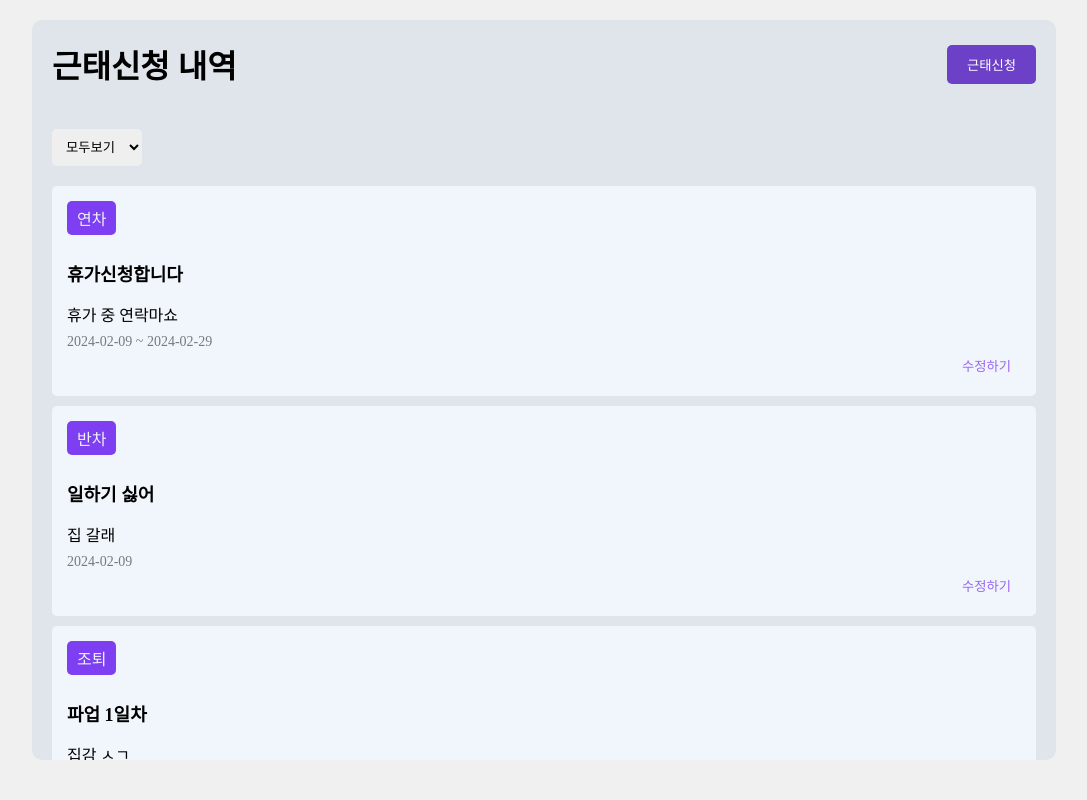
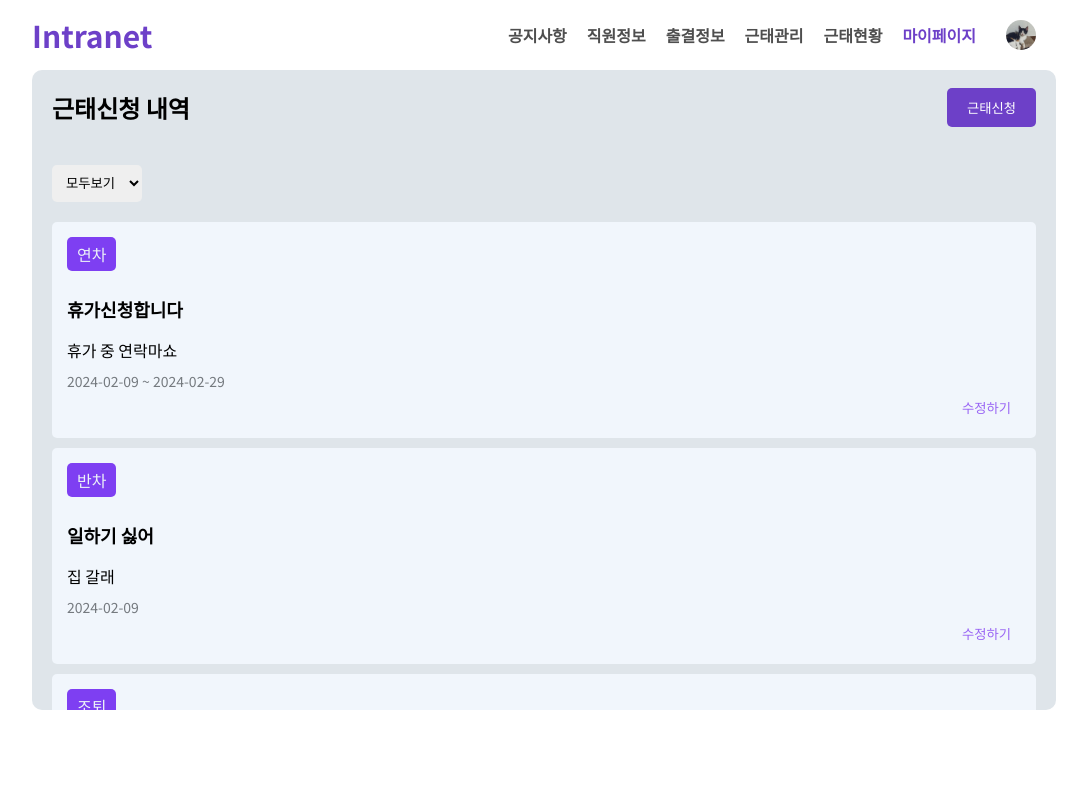
Before and after one commit to Fastcampus-Toy5/ToyProject, a website built with Vite: page src/user/attend/index.html in a window 1280 px wide. Shown: the whole page, without its empty margins (96-1183 px from the left). Built offline with nearby package versions, Linux system fonts and the light colour scheme.

Commit message:
user/attend와 네비게이션 헤더와 ui 합침 #2

```diff
--- a/src/user/attend/index.html
+++ b/src/user/attend/index.html
@@ -5,11 +5,26 @@
     <meta name="viewport" content="width=device-width, initial-scale=1.0" />
     <title>근태신청 내역</title>
     <link rel="stylesheet" href="../../styles/variables.css" />
+    <link rel="stylesheet" href="../../header/style.css" />
     <link rel="stylesheet" href="./style.css" />
   </head>
   <body>
-    <main class="main-content">
     <header>
+      <div class="logo">Intranet</div>
+      <nav>
+        <a href="#">공지사항</a>
+        <a href="#">직원정보</a>
+        <a href="#">출결정보</a>
+        <a href="#">근태관리</a>
+        <a href="#">근태현황</a>
+        <a href="#2">마이페이지</a>
+        <img src="../../header/image.jpg" alt="사진임" />
+      </nav>
+    </header>
+
+    <main>
+      <section class="main-content">
+        <header class="main-content-header">
           <div class="header-title">
             <h1>근태신청 내역</h1>
             <button class="request-button">근태신청</button>
@@ -45,6 +60,7 @@
             <button class="modify-button" disabled>수정하기</button>
           </div>
         </div>
+      </section>
     </main>
   </body>
 </html>
--- a/src/user/attend/style.css
+++ b/src/user/attend/style.css
@@ -1,28 +1,21 @@
-body {
-  display: flex;
-  align-items: center;
-  justify-content: center;
-  background-color: #f0f0f0;
-  width: 80%;
-  height: 100%;
-  margin: 20px auto;
-}
-
 .main-content {
+  box-sizing: border-box;
   border-radius: 10px;
   padding: 20px;
   padding-top: 0;
   background-color: var(--gray-300);
   width: 100%;
-  height: 90vh;
+  height: 80vh;
   overflow-y: auto;
 }
 
-.main-content header {
+.main-content-header {
+  position: sticky;
+  top: 0;
+  display: block;
+  width: 100%;
   padding-bottom: 20px;
   background-color: var(--gray-300);
-  position: sticky;
-  top: 0;
 }
 
 .main-content .header-title {
```
Lines whose indentation alone changed are shown as unchanged.
